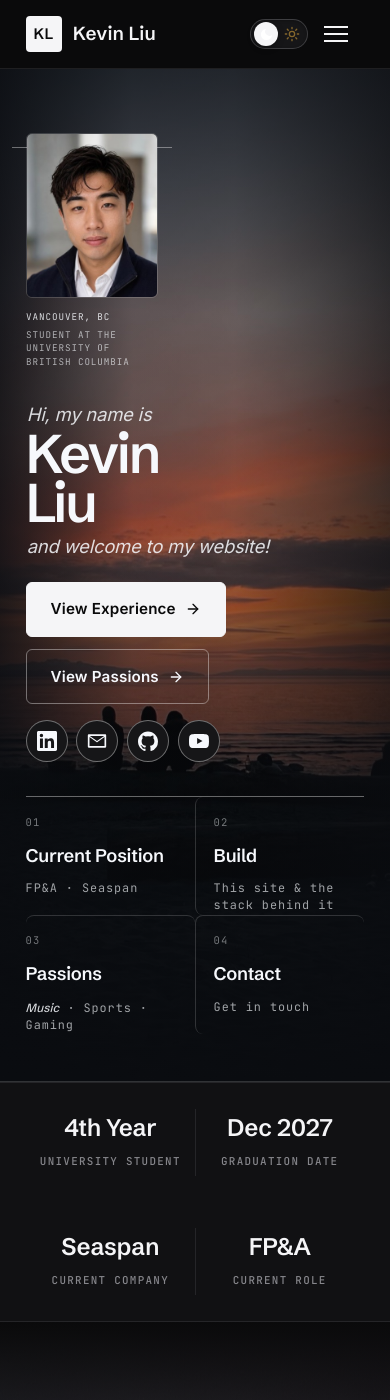
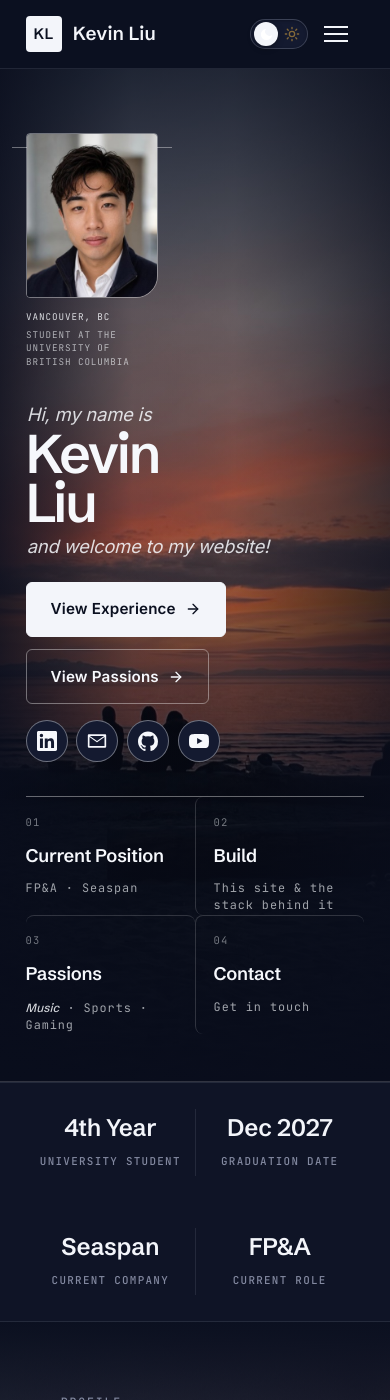
Before and after one commit to kev2k04/kev2k04.github.io, a Jekyll site: the page built from index.html, in a window 390 px wide and 1400 px high. Built offline with Jekyll 4.4.1, drawn with Linux system fonts in a browser that asks for light colours.

Commit message:
Polish pass: navy palette, Seaspan water accent, mobile + texture fixes
- Color: shift dark theme from near-black to dark navy across all tokens,
  hero photo fades, About scrim, basketball court base, and video modal;
  cool the ink/hairlines to read on navy. Light mode untouched.
- Seaspan card: subtle red "tide" wash that drifts + breathes to mark the
  current position (static under prefers-reduced-motion).
- Texture/shape: 1px inner top-highlight on experience/passion cards;
  asymmetric lower-right corner on the hero portrait.
- Mobile: resume Download button drops into flow (was fixed, overlapped
  the header); tighten section rhythm on phones.
- Transitions: standardize hero quick-link easing to --ease at 240ms.

Co-Authored-By: Claude Opus 4.8 <noreply@anthropic.com>

```diff
--- a/assets/css/main.scss
+++ b/assets/css/main.scss
@@ -12,28 +12,28 @@
    Schibsted Grotesk (display) + Inter (body) + JetBrains Mono (data/labels).
    ========================================================================= */
 :root {
-  --bg:         #0a0a0b;   /* page background (near-black)     */
-  --bg-alt:     #111113;   /* alternating sections             */
-  --surface:    #161618;   /* cards / lifted panels            */
-  --surface-2:  #1f1f22;   /* hovered / nested surfaces        */
-  --header-bg:  #0a0a0b;
-  --footer-bg:  #060607;
-
-  --ink:        #f5f5f7;   /* headings / primary text          */
-  --ink-soft:   #c2c2c7;   /* body copy                        */
-  --muted:      #86868b;   /* secondary text / labels          */
+  --bg:         #0b1020;   /* page background (dark navy)       */
+  --bg-alt:     #0f1426;   /* alternating sections             */
+  --surface:    #141a30;   /* cards / lifted panels            */
+  --surface-2:  #1c2440;   /* hovered / nested surfaces        */
+  --header-bg:  #0b1020;
+  --footer-bg:  #080c1a;
+
+  --ink:        #f3f5fa;   /* headings / primary text          */
+  --ink-soft:   #c4c8d4;   /* body copy                        */
+  --muted:      #8389a0;   /* secondary text / labels          */
 
   /* Near-monochrome accent = warm white. Reused via --accent so existing
      components keep working; hierarchy now comes from weight/size, not hue. */
-  --accent:        #f5f5f7;   /* warm white                    */
+  --accent:        #f3f5fa;   /* cool white                    */
   --accent-soft:   #ffffff;   /* pure white, for hover         */
-  --accent-deep:   #0a0a0b;   /* near-black text on the accent */
-
-  --accent-rgb: 245, 245, 247;
-  --ink-rgb:    245, 245, 247;
-
-  --line:        rgba(245, 245, 247, 0.09);
-  --line-strong: rgba(245, 245, 247, 0.18);
+  --accent-deep:   #0b1020;   /* dark navy text on the accent  */
+
+  --accent-rgb: 243, 245, 250;
+  --ink-rgb:    243, 245, 250;
+
+  --line:        rgba(226, 232, 245, 0.10);
+  --line-strong: rgba(226, 232, 245, 0.19);
 
   --font-head: "Schibsted Grotesk", "Inter", -apple-system, BlinkMacSystemFont,
                "Segoe UI", Arial, sans-serif;
@@ -72,11 +72,11 @@
   --ease: cubic-bezier(0.22, 0.61, 0.36, 1);
 
   /* Surfaces that dim the page behind a zoom panel (kept dark in both modes). */
-  --scrim: rgba(5, 5, 6, 0.62);
+  --scrim: rgba(6, 9, 18, 0.64);
   /* Header nav links + footer fine print read against their own backgrounds. */
-  --nav-link:   rgba(245, 245, 247, 0.66);
-  --footer-soft: rgba(245, 245, 247, 0.42);
-  --footer-chip: rgba(245, 245, 247, 0.05);
+  --nav-link:   rgba(226, 232, 245, 0.66);
+  --footer-soft: rgba(226, 232, 245, 0.42);
+  --footer-chip: rgba(226, 232, 245, 0.05);
 }
 
 /* =========================================================================
@@ -409,9 +409,9 @@ html[data-mode="light"] .mode-toggle__icon--moon { opacity: 0.45; }
   --muted: rgba(246, 248, 252, 0.64);
   --line: rgba(255, 255, 255, 0.16);
   --line-strong: rgba(255, 255, 255, 0.38);
-  --accent: #f5f5f7;
-  --accent-rgb: 245, 245, 247;
-  background: #0a0c10;
+  --accent: #f3f5fa;
+  --accent-rgb: 243, 245, 250;
+  background: #090d1c;
   padding: clamp(5rem, 11vh, 8.5rem) 0 clamp(3.2rem, 7vh, 5rem);
   overflow: hidden;
 }
@@ -435,11 +435,11 @@ html[data-mode="light"] .mode-toggle__icon--moon { opacity: 0.45; }
   pointer-events: none;
   background-image:
     linear-gradient(to bottom,
-      rgba(10, 12, 16, 0.74) 0%, rgba(10, 12, 16, 0.28) 24%,
-      rgba(10, 12, 16, 0.40) 58%, rgba(10, 12, 16, 0.99) 100%),
+      rgba(9, 13, 28, 0.74) 0%, rgba(9, 13, 28, 0.28) 24%,
+      rgba(9, 13, 28, 0.40) 58%, rgba(9, 13, 28, 0.99) 100%),
     linear-gradient(to right,
-      rgba(10, 12, 16, 0.80) 0%, rgba(10, 12, 16, 0.10) 34%,
-      rgba(10, 12, 16, 0.10) 60%, rgba(10, 12, 16, 0.66) 100%),
+      rgba(9, 13, 28, 0.80) 0%, rgba(9, 13, 28, 0.10) 34%,
+      rgba(9, 13, 28, 0.10) 60%, rgba(9, 13, 28, 0.66) 100%),
     url('/assets/images/website-design/sunset.jpg');
   background-position: center, center, center 44%;
   background-size: cover, cover, cover;
@@ -545,8 +545,10 @@ html[data-mode="light"] .mode-toggle__icon--moon { opacity: 0.45; }
   width: 100%;
   aspect-ratio: 4 / 5;
   object-fit: cover;
-  border-radius: var(--radius);
-  border: 1px solid var(--line);
+  /* An oversized lower-right corner answers the sharp top-left bracket — a small
+     asymmetry that keeps the frame from reading as a default rounded rectangle. */
+  border-radius: 4px 4px 22px 4px;
+  border: 1px solid var(--line-strong);
 }
 .hero__portrait-cap {
   display: flex;
@@ -584,7 +586,7 @@ html[data-mode="light"] .mode-toggle__icon--moon { opacity: 0.45; }
   text-decoration: none;
   cursor: pointer;
   -webkit-tap-highlight-color: transparent;
-  transition: transform 0.2s ease, background 0.2s ease, box-shadow 0.2s ease;
+  transition: transform 0.24s var(--ease), background 0.24s var(--ease), box-shadow 0.24s var(--ease);
 }
 .hero__facet:first-child { border-left: 0; padding-left: 0; }
 .hero__facet:focus-visible { outline: 1px solid var(--ink-soft); outline-offset: 4px; }
@@ -785,7 +787,7 @@ html[data-mode="light"] .mode-toggle__icon--moon { opacity: 0.45; }
   z-index: 0;
   background:
     linear-gradient(to bottom, var(--bg) 0%, transparent 16%, transparent 84%, var(--bg) 100%),
-    linear-gradient(rgba(14, 17, 22, 0.48), rgba(14, 17, 22, 0.48));
+    linear-gradient(rgba(10, 14, 28, 0.52), rgba(10, 14, 28, 0.52));
 }
 html[data-mode="light"] #about::before { opacity: 0.45; }
 html[data-mode="light"] #about::after {
@@ -1021,15 +1023,15 @@ html[data-mode="light"] #about::after {
   color: inherit;
   font: inherit;
   cursor: pointer;
-  box-shadow: var(--shadow-sm);
-  transition: transform 0.2s var(--ease), box-shadow 0.2s var(--ease),
-              border-color 0.2s var(--ease), background 0.2s var(--ease);
+  box-shadow: inset 0 1px 0 rgba(255, 255, 255, 0.05), var(--shadow-sm);
+  transition: transform 0.24s var(--ease), box-shadow 0.24s var(--ease),
+              border-color 0.24s var(--ease), background 0.24s var(--ease);
 }
 .exp-card:hover {
   transform: translateY(-4px);
   border-color: var(--line-strong);
   background: var(--surface-2);
-  box-shadow: var(--shadow);
+  box-shadow: inset 0 1px 0 rgba(255, 255, 255, 0.07), var(--shadow);
 }
 /* Deep-link highlight pulse (from the homepage "Current Position" card). */
 .exp-card.is-flag { animation: exp-flag 2.8s var(--ease) both; }
@@ -1042,6 +1044,43 @@ html[data-mode="light"] #about::after {
 @media (prefers-reduced-motion: reduce) {
   .exp-card.is-flag { animation: none; border-color: rgba(var(--accent-rgb), 0.65); }
 }
+
+/* ---- Current position (Seaspan): a living "water" card ----
+   A soft red tide drifts diagonally across the surface and breathes in and out
+   so the current role quietly reads as live. Kept low-contrast — present, not
+   loud. The card content sits above the wash; the red border-tint and a faint
+   ripple sheen finish the effect. */
+#exp-card-seaspan {
+  position: relative;
+  overflow: hidden;
+  border-color: rgba(225, 74, 74, 0.42);
+}
+#exp-card-seaspan > * { position: relative; z-index: 1; }
+#exp-card-seaspan::after {
+  content: "";
+  position: absolute;
+  inset: 0;
+  z-index: 0;
+  pointer-events: none;
+  border-radius: inherit;
+  background:
+    radial-gradient(140% 110% at 22% 26%, rgba(229, 72, 72, 0.26), transparent 58%),
+    radial-gradient(150% 120% at 80% 78%, rgba(214, 58, 64, 0.20), transparent 60%);
+  background-size: 220% 220%, 200% 200%;
+  background-repeat: no-repeat;
+  animation: seaspan-tide 8.5s ease-in-out infinite;
+}
+@keyframes seaspan-tide {
+  0%,
+  100% { background-position: 0% 50%, 100% 50%; opacity: 0.5; }
+  50%  { background-position: 100% 45%, 0% 55%; opacity: 1; }
+}
+/* The Seaspan card keeps a gentle red edge on hover instead of the neutral one. */
+#exp-card-seaspan:hover { border-color: rgba(229, 72, 72, 0.6); }
+@media (prefers-reduced-motion: reduce) {
+  #exp-card-seaspan::after { animation: none; opacity: 0.6; }
+}
+
 .exp-card__logo { width: 50px; height: 50px; font-size: 1.05rem; }
 .exp-card__name { font-family: var(--font-head); font-weight: 600; font-size: 1.18rem; color: var(--ink); letter-spacing: -0.01em; }
 .exp-card__role { font-size: 0.86rem; color: var(--muted); margin-top: -0.4rem; }
@@ -1192,9 +1231,9 @@ body.exp-lock { overflow: hidden; }
   cursor: pointer;
   position: relative;
   overflow: hidden;
-  box-shadow: var(--shadow-sm);
-  transition: transform 0.22s var(--ease), box-shadow 0.22s var(--ease),
-              border-color 0.22s var(--ease), background 0.22s var(--ease);
+  box-shadow: inset 0 1px 0 rgba(255, 255, 255, 0.05), var(--shadow-sm);
+  transition: transform 0.24s var(--ease), box-shadow 0.24s var(--ease),
+              border-color 0.24s var(--ease), background 0.24s var(--ease);
 }
 /* A crisp accent spine down the left edge -- the per-passion colour moment,
    brightening on hover instead of a soft gradient bloom. */
@@ -1213,7 +1252,7 @@ body.exp-lock { overflow: hidden; }
   transform: translateY(-5px);
   border-color: rgba(var(--card-accent), 0.6);
   background: var(--surface-2);
-  box-shadow: var(--shadow);
+  box-shadow: inset 0 1px 0 rgba(255, 255, 255, 0.07), var(--shadow);
 }
 .pass-card:hover::before,
 .pass-card:focus-visible::before { opacity: 1; }
@@ -2014,7 +2053,7 @@ img.album__art {
   width: min(560px, 100%);
   border-radius: 18px;
   overflow: hidden;
-  background: #0c0e14;
+  background: #0b1020;
   color: #f4f6fb;
   box-shadow: 0 45px 100px -30px rgba(0, 0, 0, 0.9);
   opacity: 0;
@@ -2159,8 +2198,8 @@ img.album__art {
   --bb-orange:      #f97316;
   --bb-orange-soft: #fb923c;
   --bb-orange-deep: #c2410c;
-  --bb-court:       #181410;   /* hardwood-charcoal court surface */
-  --bb-court-2:     #241a12;
+  --bb-court:       #0f1426;   /* deep navy-charcoal court surface */
+  --bb-court-2:     #18213c;
   --bb-line:        rgba(255, 255, 255, 0.16);
   padding: 0 0 5.5rem;
 }
@@ -2508,8 +2547,24 @@ html[data-mode="light"] .bball-stats[data-state="live"] .bball-stat__value { col
 }
 
 @media (max-width: 680px) {
+  /* Tighten the generous desktop rhythm so phones don't scroll through dead
+     space; sections still breathe, just at a phone-appropriate scale. */
+  .section { padding: 3.75rem 0; }
+  .exp, .pass, .resume { padding-top: 3.25rem; }
+
   .resume__header { align-items: center; text-align: center; }
   .resume-item__head { flex-direction: column; gap: 0.15rem; }
+  /* The download action floats top-right on desktop; on a phone that overlaps
+     the centred header, so drop it back into the flow under the contact line. */
+  .resume__header .btn {
+    position: static;
+    margin-top: 0.4rem;
+    align-self: center;
+  }
+  .resume__header .btn[style] {
+    opacity: 1 !important; transform: none !important;
+    visibility: visible !important; pointer-events: auto !important;
+  }
 
   /* Hero, rebuilt for phones: a small filed portrait, the big name, copy, then
      the spec sheet as a 2x2 — composed for the width, not a shrunk desktop. */
```
